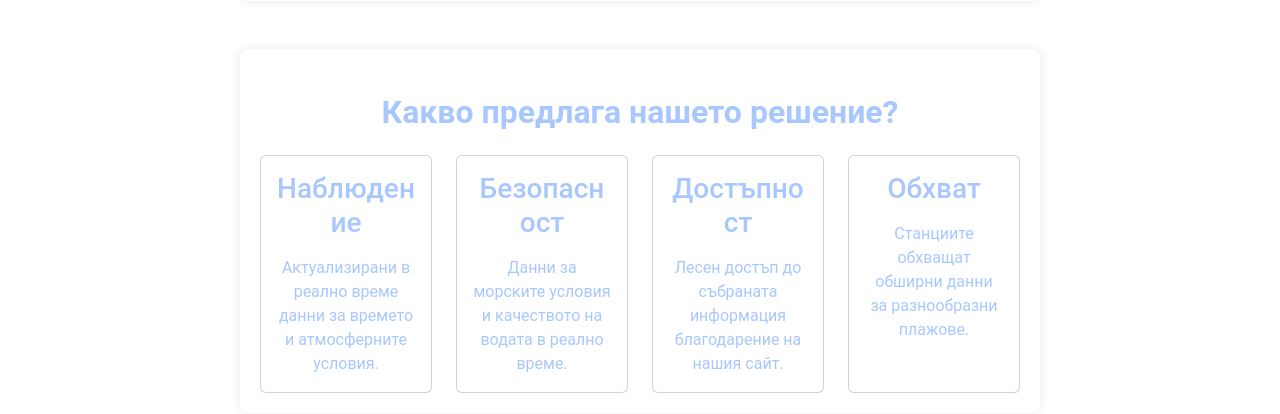
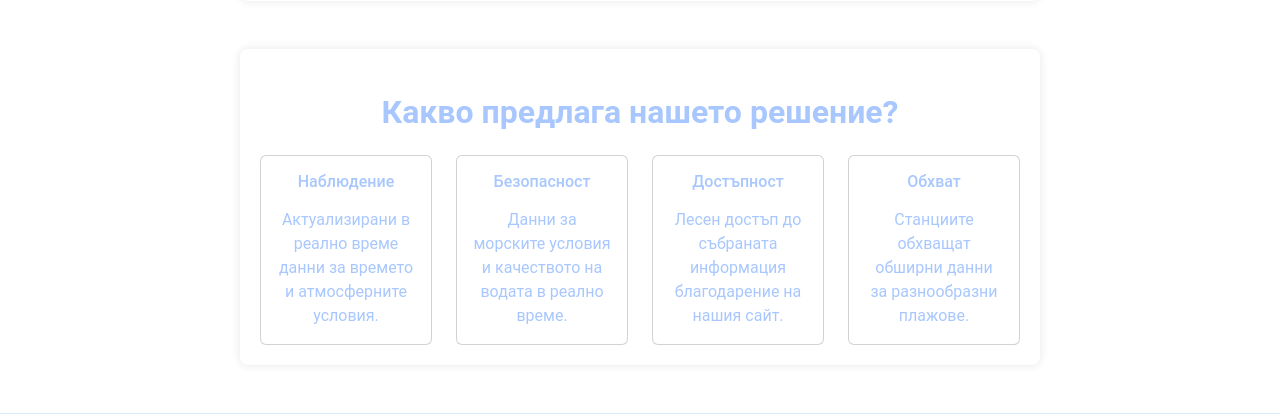
Before and after one commit to Veselin-Vladimirov/The-warrior-project, a Flask app: page / in a window 1280 px wide. Shown: the part 819-1233 px from the top of the page. Run offline with Flask 3, Linux system fonts and the light colour scheme; parts of the project's set-up code (start-up, migrations or seed data) failed here and were passed over.

Commit message:
titles change in wid cards

```diff
--- a/app/templates/index.html
+++ b/app/templates/index.html
@@ -64,15 +64,14 @@
 </div>
 
 <section class="container my-5" id="features">
-    <h2 class="headera text-center fw-bold my-4" style="color: #a8c7ff; ">Какво предлага нашето решение?</h2>
+    <h2 class="headera text-center fw-bold my-4" style="color: #a8c7ff;">Какво предлага нашето решение?</h2>
     <div class="row row-cols-1 row-cols-md-4 row-cols-lg-4 g-4">
         <div class="col">
             <div class="card h-150 text-center">
                 <div class="card-body">
-                    <h3 class="card-title" style="color: #a8c7ff; margin-bottom: 1rem;">Наблюдение</h3>
+                    <h3 class="card-title fs-6" style="color: #a8c7ff; margin-bottom: 1rem;">Наблюдение</h3>
                     <p class="card-text" style="color: #a8c7ff;">
-                        Актуализирани в реално време данни
-                        за времето и атмосферните условия.
+                        Актуализирани в реално време данни за времето и атмосферните условия.
                     </p>
                 </div>
             </div>
@@ -80,10 +79,9 @@
         <div class="col">
             <div class="card h-100 text-center">
                 <div class="card-body">
-                    <h3 class="card-title" style="color: #a8c7ff; margin-bottom: 1rem;">Безопасност</h3>
+                    <h3 class="card-title fs-6" style="color: #a8c7ff; margin-bottom: 1rem;">Безопасност</h3>
                     <p class="card-text" style="color: #a8c7ff;">
-                        Данни за морските условия и качеството на
-                        водата в реално време.
+                        Данни за морските условия и качеството на водата в реално време.
                     </p>
                 </div>
             </div>
@@ -91,10 +89,9 @@
         <div class="col">
             <div class="card h-100 text-center">
                 <div class="card-body">
-                    <h3 class="card-title" style="color: #a8c7ff; margin-bottom: 1rem;">Достъпност</h3>
+                    <h3 class="card-title fs-6" style="color: #a8c7ff; margin-bottom: 1rem;">Достъпност</h3>
                     <p class="card-text" style="color: #a8c7ff;">
-                        Лесен достъп до събраната информация
-                        благодарение на нашия сайт.
+                        Лесен достъп до събраната информация благодарение на нашия сайт.
                     </p>
                 </div>
             </div>
@@ -102,16 +99,16 @@
         <div class="col">
             <div class="card h-100 text-center">
                 <div class="card-body">
-                    <h3 class="card-title" style="color: #a8c7ff; margin-bottom: 1rem;">Обхват</h3>
+                    <h3 class="card-title fs-6" style="color: #a8c7ff; margin-bottom: 1rem;">Обхват</h3>
                     <p class="card-text" style="color: #a8c7ff;">
-                        Станциите обхващат обширни данни
-                        за разнообразни плажове.
+                        Станциите обхващат обширни данни за разнообразни плажове.
                     </p>
                 </div>
             </div>
         </div>
     </div>
 </section>
+
 
 <footer class="footer container-fluid bg-light text-center" id="about-us" style="background-color: #d8ecff !important; font-size: 120%;">
     <div class="row py-5">
```
